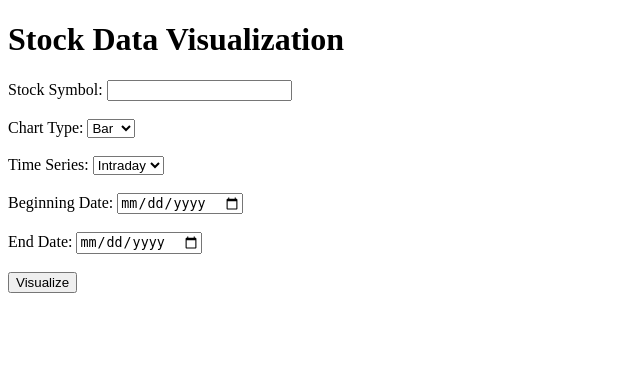
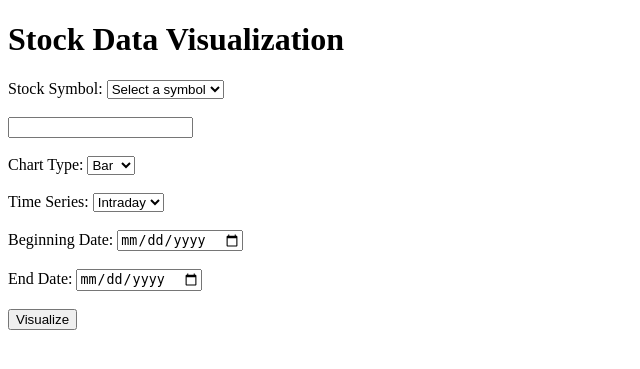
Before and after one commit to zackhummel/Stock-Data-Visualization-on-the-Web, a Flask app: page / in a window 1280 px wide. Shown: the top 369 px of the page, without its empty margins (0-640 px from the left). Run offline with Flask 3, Linux system fonts and the light colour scheme.

Commit message:
dropdown

```diff
--- a/app.py
+++ b/app.py
@@ -52,7 +52,7 @@ def index():
             closes.append(float(values['4. close']))
         chart_html = create_chart(labels,opens,highs,lows,closes,chart,stock_symbol)
 
-        return render_template('index.html', chart=chart_html)
+        return render_template('index.html', chart=chart_html, valid_symbols=valid_symbols)
     return render_template('index.html', chart=None, valid_symbols=valid_symbols)
 
 def create_chart(labels,open,high,low,close,chart,stock_symbol):
--- a/templates/index.html
+++ b/templates/index.html
@@ -6,7 +6,14 @@
 <body>
     <h1>Stock Data Visualization</h1>
     <form method="POST" action="/">
-        <label for="stock_symbol">Stock Symbol:</label>
+        <label>Stock Symbol:</label>
+    <select name="stock_symbol" required>
+        <option value="" disabled selected>Select a symbol</option>
+        {% for symbol in symbols %}
+            <option value="{{ symbol }}">{{ symbol }}</option>
+        {% endfor %}
+    </select>
+    <br><br>
         <input type="text" id="stock_symbol" name="stock_symbol" required>
         <br><br>
         <label for="chart_type">Chart Type:</label>
```
